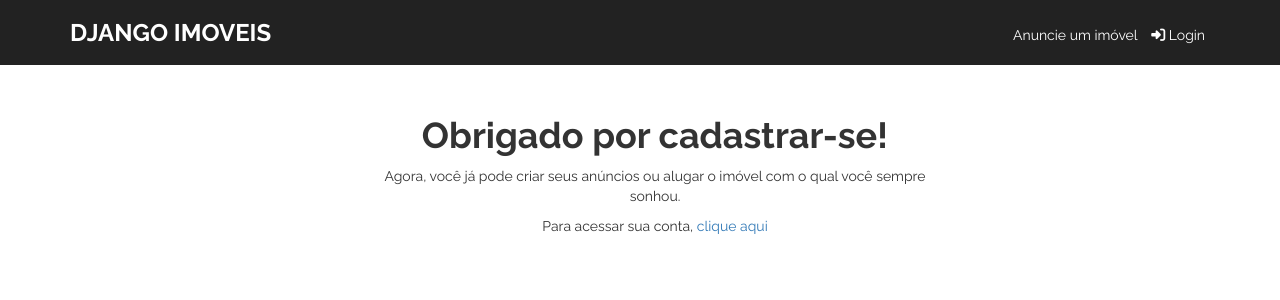
After one commit to andresmachado/django-imoveis, a Django app: a page that uses templates/users/registration_complete.html in a window 1280 px wide. The commit adds this page. Shown: the top 300 px of the page. Run offline with Django 3.2, Linux system fonts and the light colour scheme; some libraries are stand-ins or nearby versions.

Commit message:
Added styles and registration complete template

```diff
--- a/django_imoveis/settings.py
+++ b/django_imoveis/settings.py
@@ -127,6 +127,7 @@ USE_TZ = True
 
 STATIC_URL = '/static/'
 MEDIA_URL = '/media/'
+LOGIN_URL = '/users/login/'
 
 STATIC_ROOT =  os.path.join(BASE_DIR, 'static_cdn')
 MEDIA_ROOT =  os.path.join(BASE_DIR, 'media_cdn')
--- a/properties/static/css/main.css
+++ b/properties/static/css/main.css
@@ -118,3 +118,12 @@ header ul p {
 	font-weight: bolder;
 	font-size: 0.9em;
 }
+
+.signup-confirm p {
+	text-align: center;
+}
+
+.signup-confirm h1 {
+	text-align: center;
+	font-weight: bold;
+}
--- a/properties/views.py
+++ b/properties/views.py
@@ -1,5 +1,6 @@
 from django.contrib import messages
 from django.shortcuts import render, get_object_or_404, redirect, render_to_response
+from django.contrib.auth.decorators import login_required
 from django.http import HttpResponse
 
 from .forms import CreatePropertyForm
@@ -9,6 +10,7 @@ def property_list(request, template_name='properties/property_list.html'):
 	properties = Property.objects.all()
 	return render(request, template_name, {'properties': properties})
 
+@login_required
 def property_create(request, template_name = 'properties/property_create.html'):
 	form = CreatePropertyForm(request.POST or None, request.FILES or None)
 	if form.is_valid():
--- /dev/null
+++ b/templates/users/registration_complete.html
@@ -0,0 +1,14 @@
+{% extends 'properties/base.html' %}
+{% block title %}{{ block.super}} | Obrigado por registrar-se! {% endblock %}
+
+{% block content %}
+	<div class="container">
+		<div class="row">
+			<div class="signup-confirm col-md-6 col-md-offset-3">
+				<h1>Obrigado por cadastrar-se!</h1>
+				<p>Agora, você já pode criar seus anúncios ou alugar o imóvel com o qual você sempre sonhou.</p>
+				<p>Para acessar sua conta, <a href="{% url 'login_user' %}">clique aqui</a></p>
+			</div>
+		</div>
+	</div>
+{% endblock %}
--- a/users/views.py
+++ b/users/views.py
@@ -2,7 +2,6 @@ from django.http import *
 from django.shortcuts import render, render_to_response, redirect
 from django.contrib import messages
 from django.template import RequestContext
-from django.core.context_processors import csrf
 from django.contrib.auth import authenticate, login, logout
 from django.contrib.auth.decorators import login_required
 from django.core.urlresolvers import reverse
@@ -21,6 +20,9 @@ def login_user(request, template_name='users/login.html'):
                 login(request, user)
                 messages.success(request, "Bem vindo, {}".format(request.user.username))
                 return HttpResponseRedirect(reverse('index'))
+            else:
+                messages.error(request, "Seu usuário está inativo, favor entrar em contato com o administrador.")
+                return HttpResponseRedirect(reverse('index'))
     return render(request, template_name, context_instance=RequestContext(request))
 
 
@@ -34,22 +36,14 @@ def logout_user(request):
 		# messages.error(request, "Você não está logado!")
 		# return render(request, 'properties/index.html')
 
-def register(request):
+def register(request, template_name='users/signup.html'):
     form = RegisterUserForm()
     if request.method == 'POST':
         form = RegisterUserForm(request.POST)
         if form.is_valid():
             form.save()
             return HttpResponseRedirect(reverse('registration_complete'))
-    # variables = {
-    #     'form': form
-    # }
-    # variables.update(csrf(request))
-    token = {}
-    token.update(csrf(request))
-    token['form'] = form
-
-    return render(request, 'users/signup.html', token)
+    return render(request, template_name, {'form': form})
 
 
 def registration_complete(request):
```
Also changed, not shown: templates/users/signup.html (+6 -2 lines), users/forms.py (+4 -3 lines).
